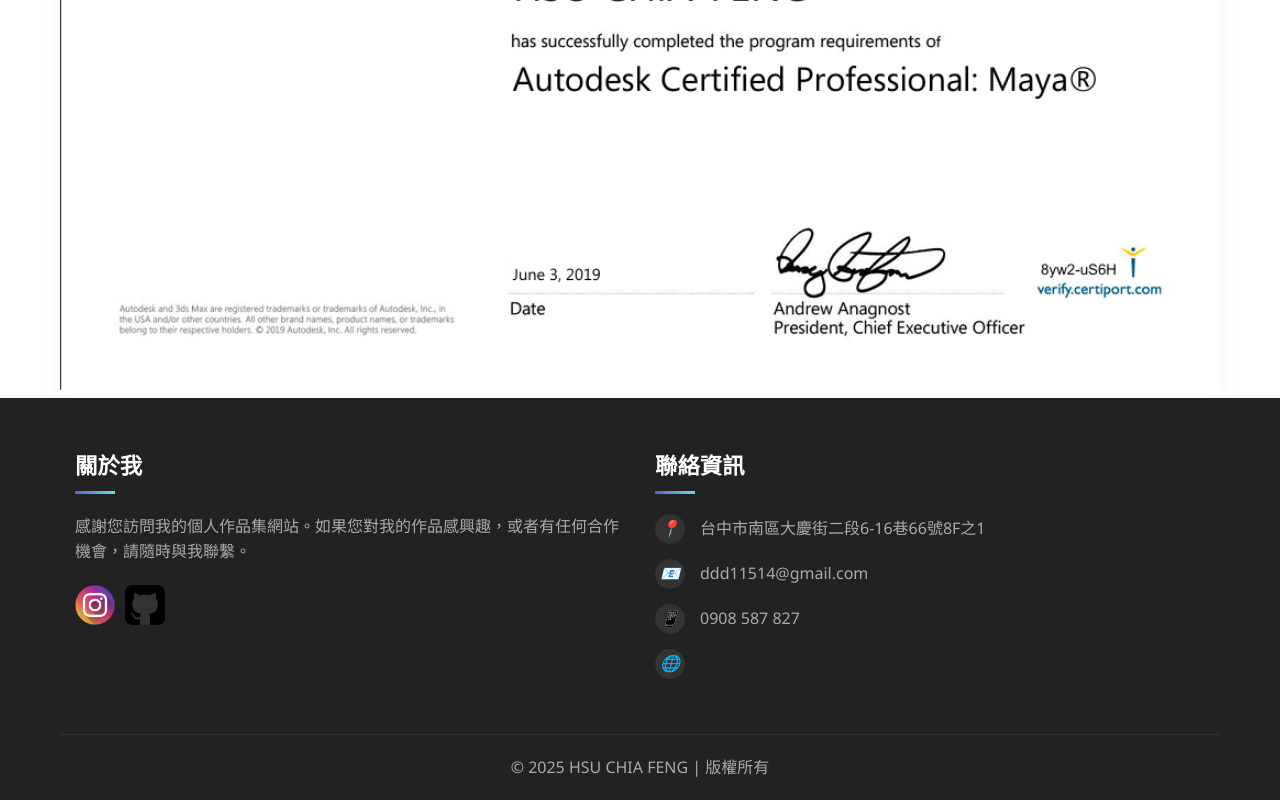
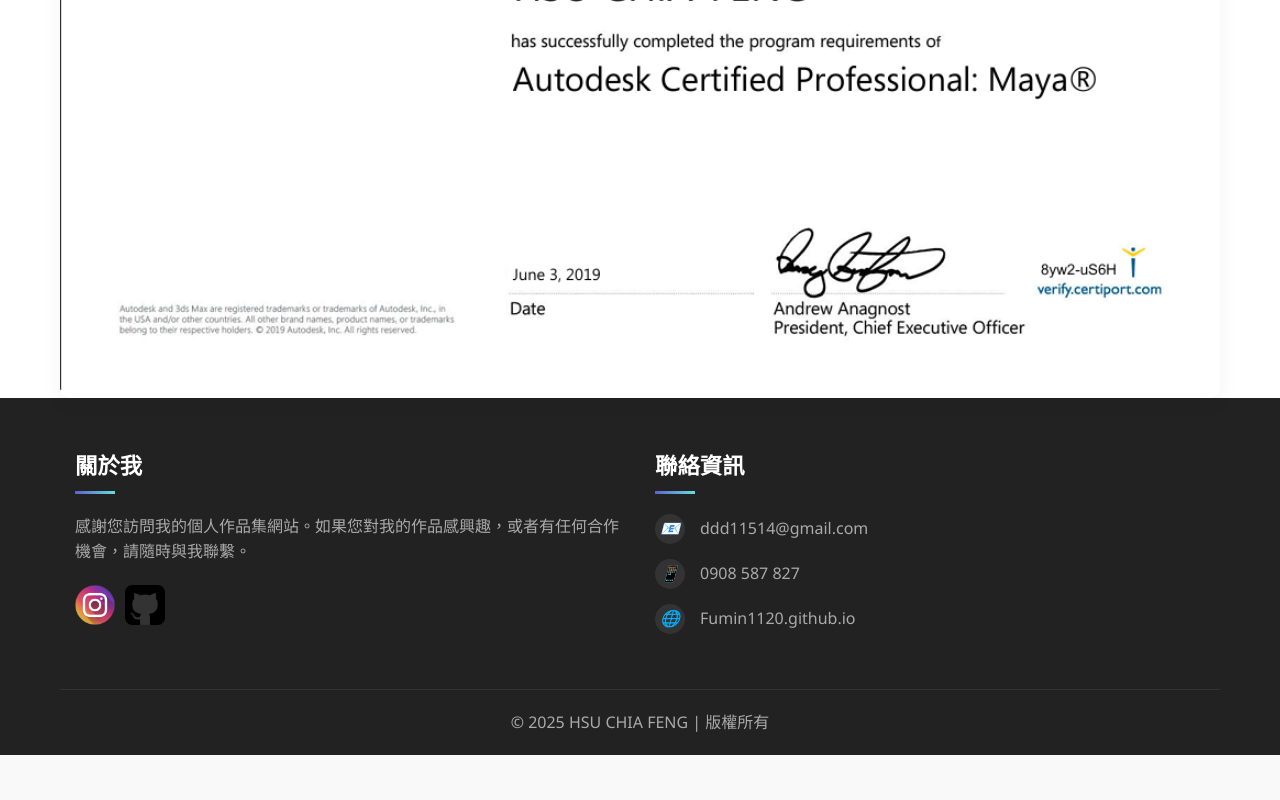
Before and after one commit to Fumin1120/Fumin1120.github.io, a plain HTML site: page index.html in a window 1280 px wide. Shown: the part 6823-7623 px from the top of the page. After the commit the page ends 7578 px from the top, so only its background shows below. Drawn offline with Linux system fonts and the light colour scheme.

Commit message:
更改網站

```diff
--- a/index.html
+++ b/index.html
@@ -395,10 +395,9 @@
                 <div class="footer-col">
                     <h3>聯絡資訊</h3>
                     <ul class="footer-contact">
-                        <li><i>📍</i> 台中市南區大慶街二段6-16巷66號8F之1</li>
                         <li><i>📧</i> ddd11514@gmail.com</li>
                         <li><i>📱</i> 0908 587 827</li>
-                        <li><i>🌐</i> </li>
+                        <li><i>🌐</i>Fumin1120.github.io</li>
                     </ul>
                 </div>
             </div>
```
